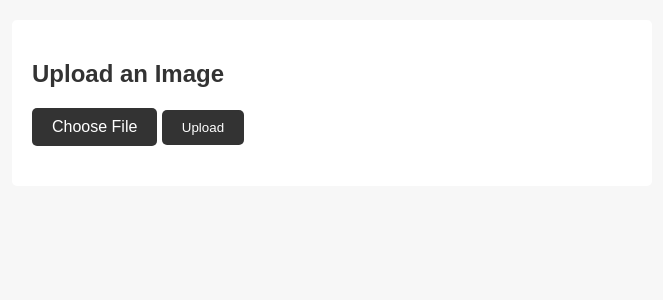
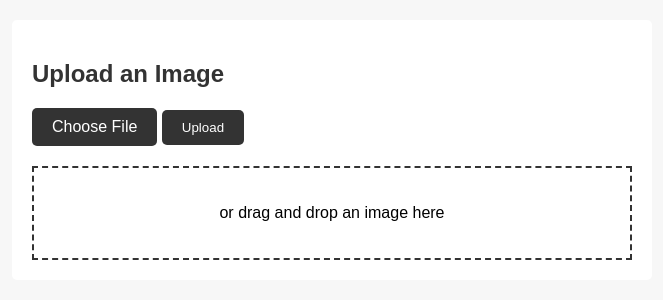
Before and after one commit to Ahmed-Taha-Dahmoul/image_text_extractor, a Django app: page / in a window 1280 px wide. Shown: the part 77-377 px from the top of the page, without its empty margins (308-971 px from the left). Run offline with Django 4.2, Linux system fonts and the light colour scheme.

Commit message:
heka behiii

```diff
--- a/text_image_extract/main/templates/index.html
+++ b/text_image_extract/main/templates/index.html
@@ -55,6 +55,12 @@
             max-width: 100%;
             display: none;
         }
+        #drag-drop-container {
+            border: 2px dashed #333;
+            padding: 20px;
+            text-align: center;
+            cursor: pointer;
+        }
     </style>
 </head>
 <body>
@@ -69,13 +75,16 @@
             <h2>Upload an Image</h2>
             <form method="post" enctype="multipart/form-data" id="upload-form">
                 {% csrf_token %}
-                <label for="file-input" class="custom-upload-button">Choose File</label>
+                <label for="file-input" class="custom-upload-button" id="file-label">Choose File</label>
                 <input type="file" id="file-input" class="custom-file-input" name="image" accept="image/*" required>
                 <img id="selected-image" src="" alt="Selected Image">
                 <button type="submit" class="custom-upload-button">Upload</button>
             </form>
             <div id="results">
                 <!-- Extraction results will be displayed here using JavaScript -->
+            </div>
+            <div id="drag-drop-container">
+                <p>or drag and drop an image here</p>
             </div>
         {% endif %}
     </div>
@@ -112,8 +121,38 @@
               reader.onload = function (e) {
                 $('#selected-image').attr('src', e.target.result);
                 $('#selected-image').show();
+                $('#file-label').hide(); // Hide the "Choose File" button
               };
               reader.readAsDataURL(this.files[0]);
+            }
+          });
+
+          // Enable drag and drop functionality
+          $('#drag-drop-container').on('dragover', function (e) {
+            e.preventDefault();
+            $(this).addClass('dragover');
+          });
+
+          $('#drag-drop-container').on('dragleave', function (e) {
+            e.preventDefault();
+            $(this).removeClass('dragover');
+          });
+
+          $('#drag-drop-container').on('drop', function (e) {
+            e.preventDefault();
+            $(this).removeClass('dragover');
+            var file = e.originalEvent.dataTransfer.files[0];
+            if (file) {
+              var reader = new FileReader();
+              reader.onload = function (e) {
+                $('#selected-image').attr('src', e.target.result);
+                $('#selected-image').show();
+                $('#file-label').hide(); // Hide the "Choose File" button
+              };
+              reader.readAsDataURL(file);
+
+              // Programmatically set the file input value
+              $('#file-input')[0].files = e.originalEvent.dataTransfer.files;
             }
           });
         });
```
Also changed, not shown: text_image_extract/db.sqlite3, text_image_extract/media/images/zaaaa_KOwgOte.png (added), text_image_extract/media/images/zaaaa_QLBUumC.png (added), text_image_extract/media/images/zaaaa_d4ph1CR.png (added), text_image_extract/media/images/zaaaa_iG0AQFf.png (added).
